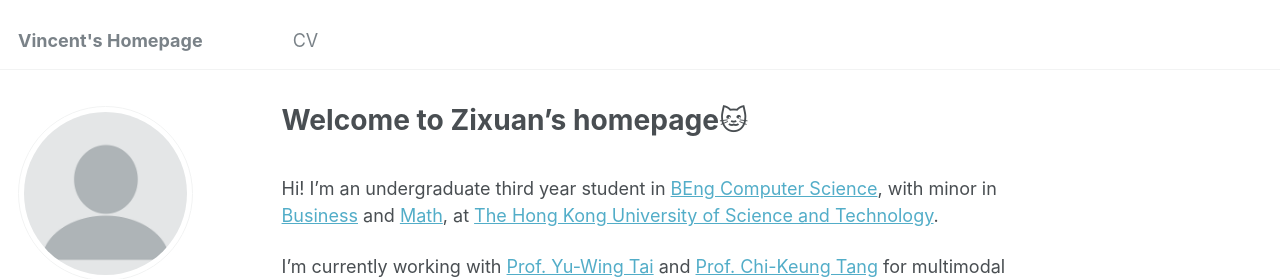
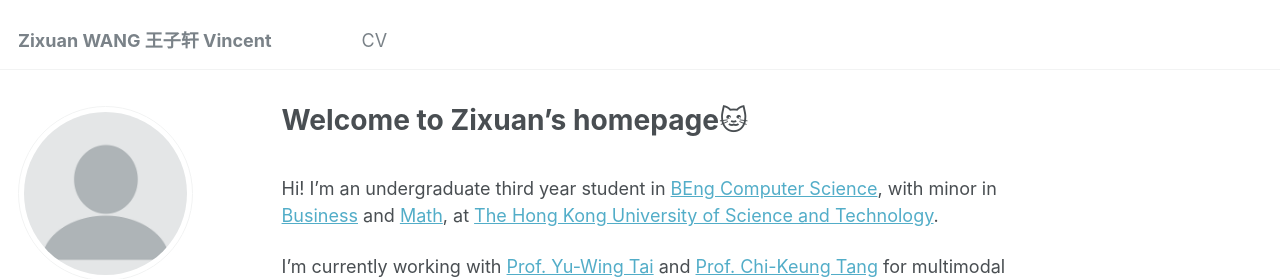
Before and after one commit to Vincent2311/Vincent2311.github.io, a Jekyll site: the page built from _pages/about.md, in a window 1280 px wide. Shown: the top 279 px of the page. Built offline with Jekyll 4.4.1, drawn with Linux system fonts in a browser that asks for light colours.

Commit message:
Update _config.yml

```diff
--- a/_config.yml
+++ b/_config.yml
@@ -8,7 +8,7 @@
 
 # Basic Site Settings
 locale                   : "en-US"
-title                    : "Vincent's Homepage"
+title                    : "Zixuan WANG 王子轩 Vincent"
 title_separator          : "-"
 name                     : &name "WANG Zixuan"
 description              : &description "personal description"
```
